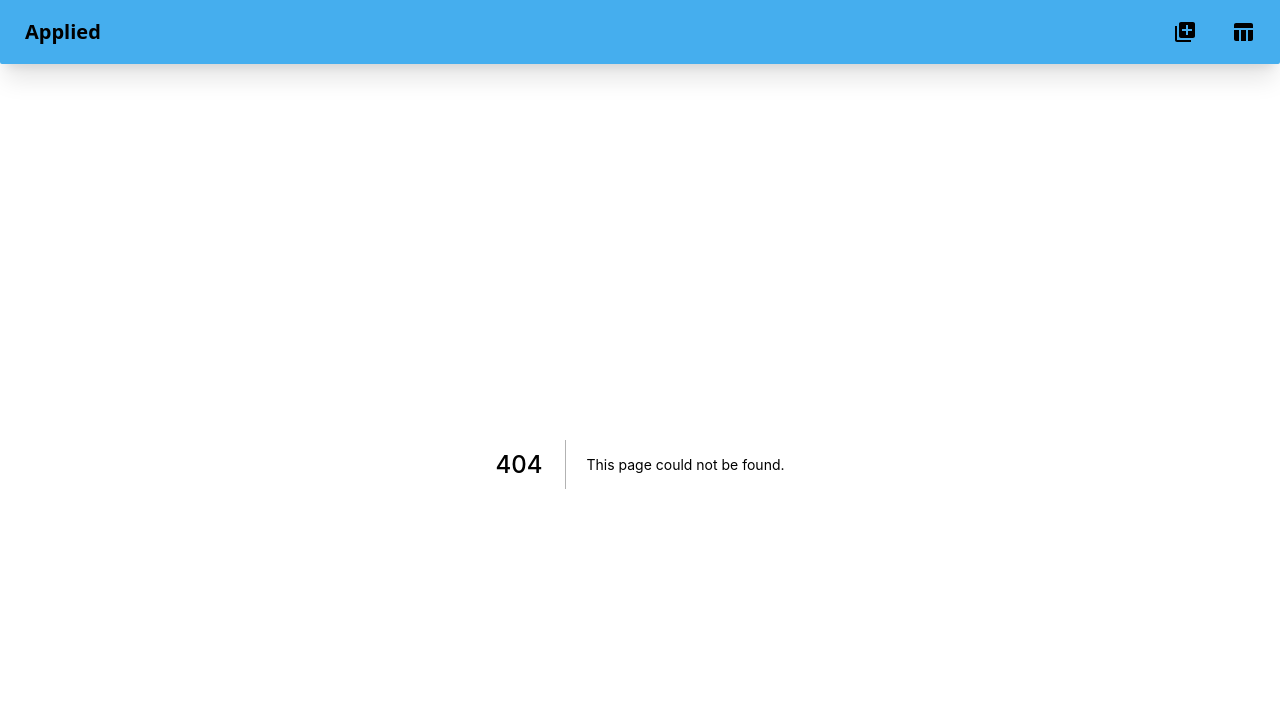
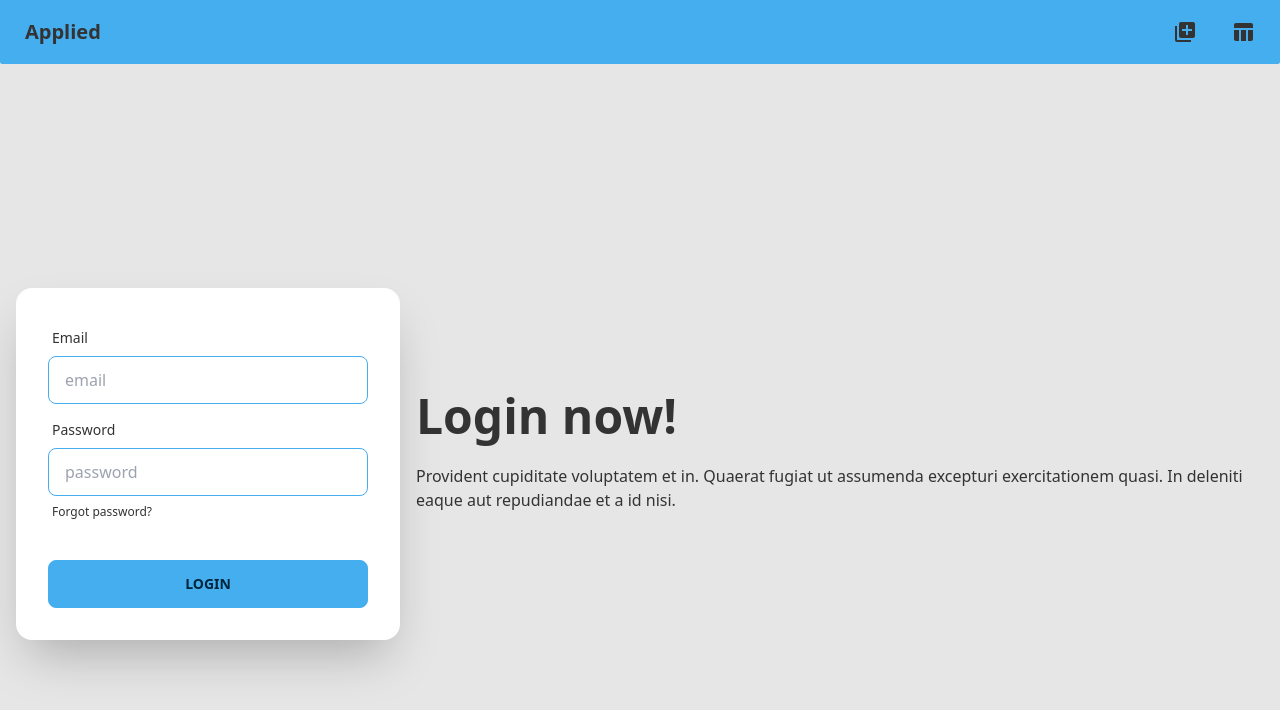
Before and after one commit to vibrentcarey/Applied, a Next.js app: page /auth in a window 1280 px wide. Before the commit this address had no page. Shown: the top 710 px of the page. Built offline with nearby package versions, Linux system fonts and the light colour scheme; no server answers.

Commit message:
Setup front end session

```diff
--- a/package.json
+++ b/package.json
@@ -8,10 +8,11 @@
     "lint": "next lint"
   },
   "dependencies": {
+    "bcrypt": "^5.0.1",
     "daisyui": "^2.0.9",
     "mongodb": "^4.4.0",
     "next": "12.1.0",
-    "next-auth": "^4.2.1",
+    "next-auth": "^3.29.0",
     "react": "17.0.2",
     "react-dom": "17.0.2",
     "react-icons": "^4.3.1"
--- /dev/null
+++ b/pages/auth.js
@@ -0,0 +1,53 @@
+import React, { useEffect } from 'react';
+import { getSession } from "next-auth/client"
+
+const Auth = ({ session }) => {
+  useEffect(() => {
+    if (session) {
+      router.replace('/')
+    }
+  }, [session])
+
+  return (
+    <div className="hero min-h-screen bg-base-200">
+    <div className="flex-col hero-content lg:flex-row-reverse">
+      <div className="text-center lg:text-left">
+        <h1 className="text-5xl font-bold">Login now!</h1>
+        <p className="py-6">Provident cupiditate voluptatem et in. Quaerat fugiat ut assumenda excepturi exercitationem quasi. In deleniti eaque aut repudiandae et a id nisi.</p>
+      </div>
+      <div className="card flex-shrink-0 w-full max-w-sm shadow-2xl bg-base-100">
+        <div className="card-body">
+          <div className="form-control">
+            <label className="label">
+              <span className="label-text">Email</span>
+            </label>
+            <input type="text" placeholder="email" className="input input-bordered input-primary "/>
+          </div>
+          <div className="form-control">
+            <label className="label">
+              <span className="label-text">Password</span>
+            </label>
+            <input type="text" placeholder="password" className="input input-bordered input-primary "/>
+            <label className="label">
+              <a href="#" className="label-text-alt link link-hover">Forgot password?</a>
+            </label>
+          </div>
+          <div className="form-control mt-6">
+            <button className="btn btn-primary">Login</button>
+          </div>
+        </div>
+      </div>
+    </div>
+  </div>
+  );
+};
+
+export default Auth;
+
+export async function getServerSideProps(ctx) {
+  return {
+    props: {
+      session: await getSession(ctx)
+    }
+  }
+}
--- a/pages/index.js
+++ b/pages/index.js
@@ -1,8 +1,19 @@
 import Head from 'next/head'
 import Image from 'next/image'
 import Hero from '../components/Hero'
+import { getSession } from "next-auth/client";
+import { useEffect } from 'react';
+import { useRouter } from 'next/router';
 
-export default function Home() {
+
+export default function Home({ session }) {
+  const router = useRouter()
+  useEffect(() => {
+    if (session) {
+    } else {
+      router.replace("/auth");
+    }
+  }, [session]);
   return (
 
     <main>
@@ -10,3 +21,12 @@
     </main>
   )
 }
+
+
+export async function getServerSideProps(ctx) {
+  return {
+    props: {
+      session: await getSession(ctx),
+    },
+  };
+}
```
Also changed, not shown: 1 other file (tests, documents, lock files or other folders).
